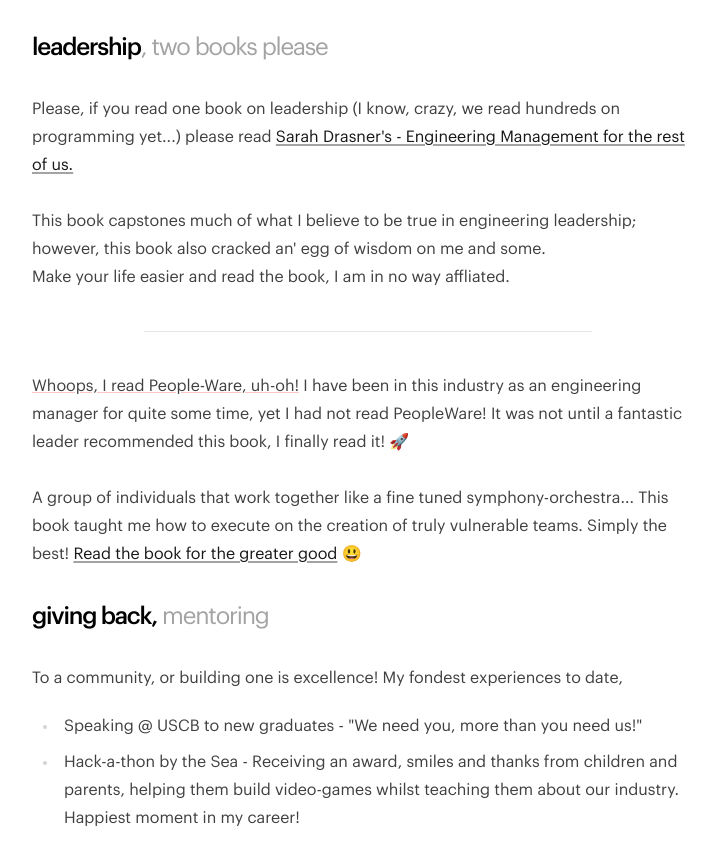
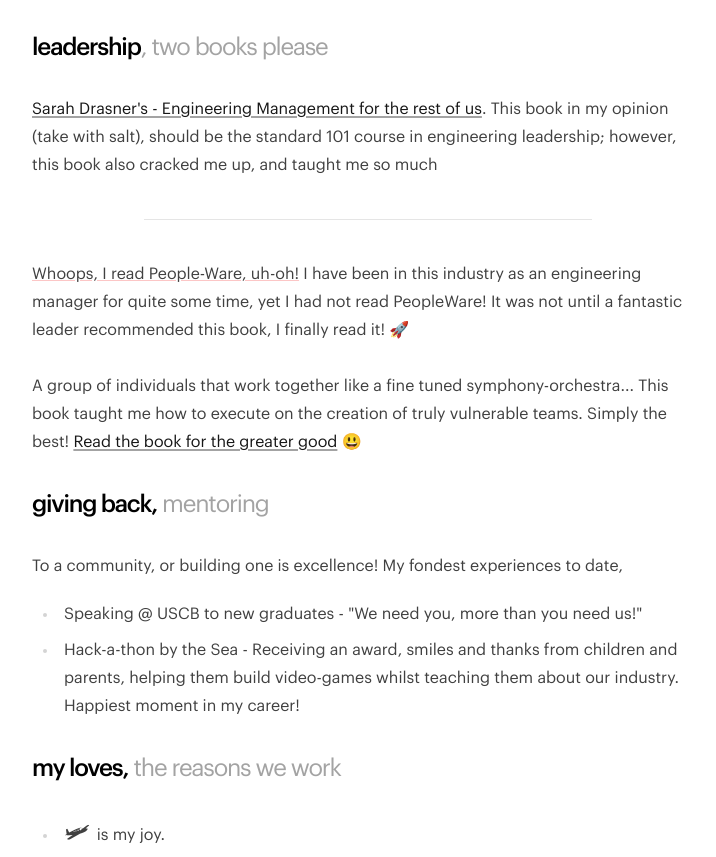
Before and after one commit to ryanyogan/yogan.dev, a Next.js app: page / in a window 1280 px wide. Shown: the part 951-1808 px from the top of the page, without its empty margins (272-988 px from the left). Built offline with nearby package versions, Linux system fonts and the light colour scheme; no server answers; the database is empty.

Commit message:
feat // less corny page

```diff
--- a/src/app/page.tsx
+++ b/src/app/page.tsx
@@ -87,18 +87,12 @@
       </h3>
 
       <p className="prose prose-neutral dark:prose-invert">
-        Please, if you read one book on leadership (I know, crazy, we read
-        hundreds on programming yet...) please read{" "}
         <a href="https://www.engmanagement.dev/">
-          Sarah Drasner&apos;s - Engineering Management for the rest of us.
+          Sarah Drasner&apos;s - Engineering Management for the rest of us
         </a>
-        <br />
-        <br />
-        This book capstones much of what I believe to be true in engineering
-        leadership; however, this book also cracked an&apos; egg of wisdom on me
-        and some.
-        <br />
-        Make your life easier and read the book, I am in no way affliated.
+        . This book in my opinion (take with salt), should be the standard 101
+        course in engineering leadership; however, this book also cracked me up,
+        and taught me so much
       </p>
 
       <div className="h-px my-10 bg-neutral-200 dark:bg-neutral-500 w-2/3 mx-auto" />
```
